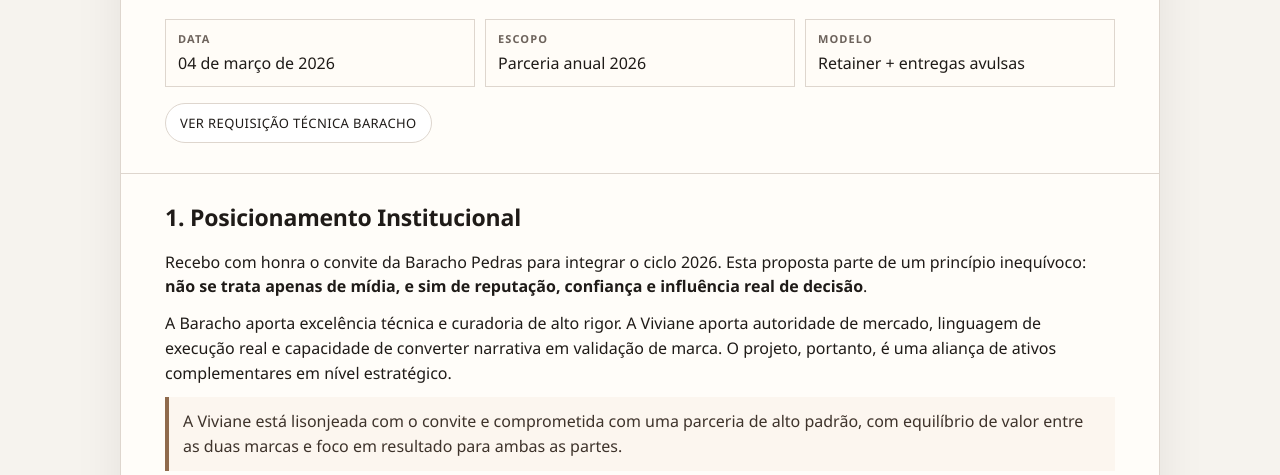
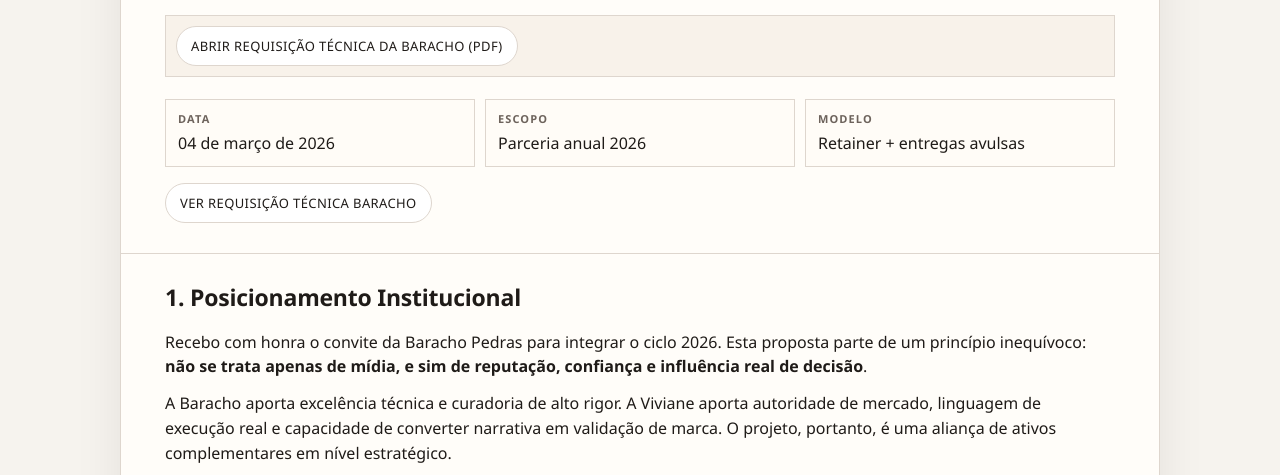
Before and after one commit to asilva-art/media-kit-vivi_mazoni-instagram, a plain HTML site: page index.html in a window 1280 px wide. Shown: the part 255-730 px from the top of the page. Drawn offline with Linux system fonts and the light colour scheme.

Commit message:
Make technical request CTA prominent in hero

```diff
--- a/index.html
+++ b/index.html
@@ -48,6 +48,12 @@
       flex-wrap: wrap;
       gap: 10px;
       align-items: center;
+    }
+    .actions-primary {
+      margin-top: 18px;
+      padding: 10px;
+      border: 1px solid var(--line);
+      background: #f8f2ea;
     }
     .btn {
       display: inline-flex;
@@ -139,6 +145,9 @@
         <p class="subtitle">
           Proposta estratégica para atuação como embaixadora de marca, com foco em autoridade técnica, conexão humana e geração de valor comercial mensurável para Baracho Pedras e VM+ Arquitetos.
         </p>
+        <div class="actions actions-primary">
+          <a class="btn" href="./requisicao-tecnica-baracho-2026.pdf" target="_blank" rel="noopener noreferrer">Abrir Requisição Técnica da Baracho (PDF)</a>
+        </div>
         <div class="meta">
           <div><b>Data</b>04 de março de 2026</div>
           <div><b>Escopo</b>Parceria anual 2026</div>
```
